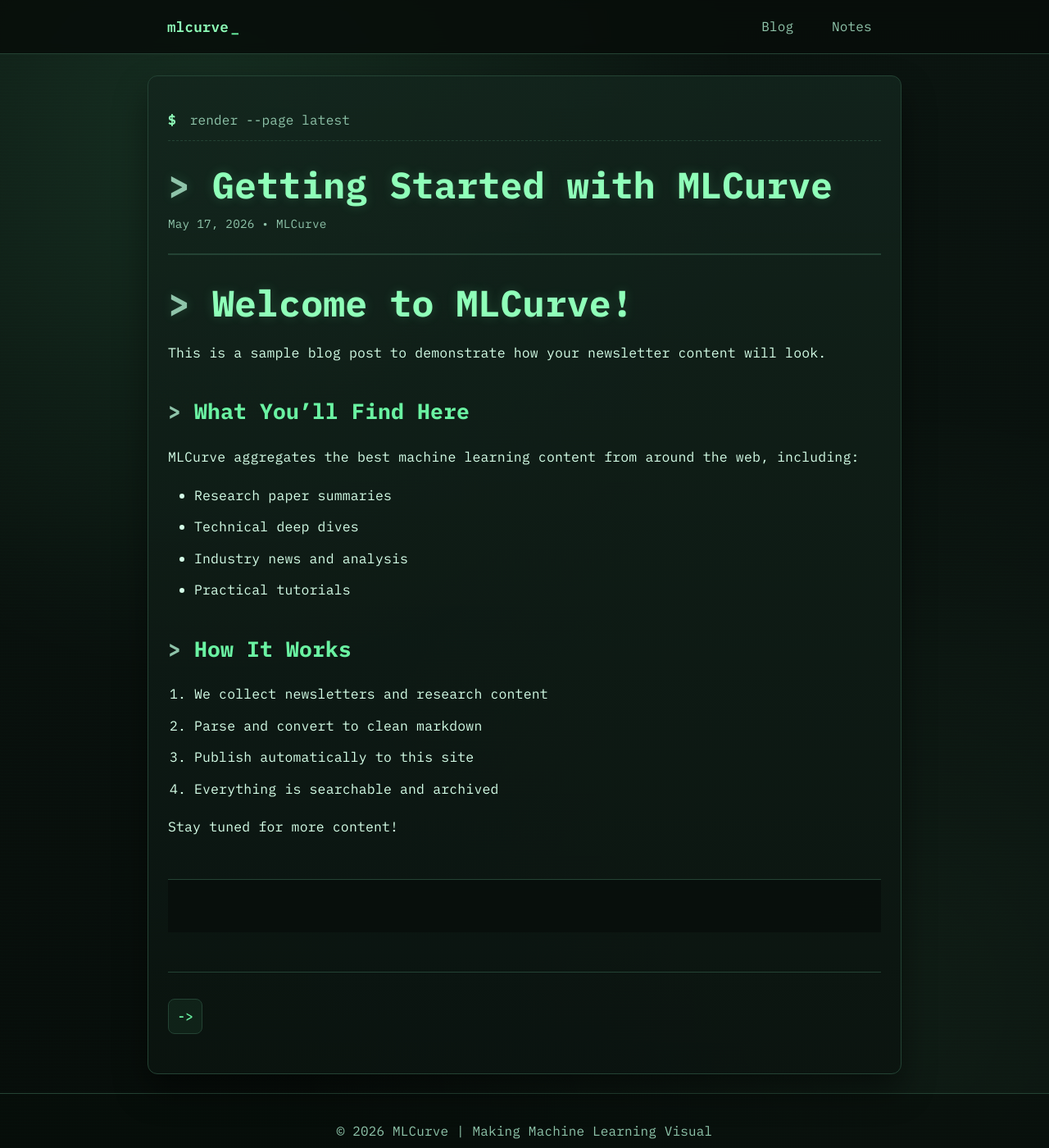
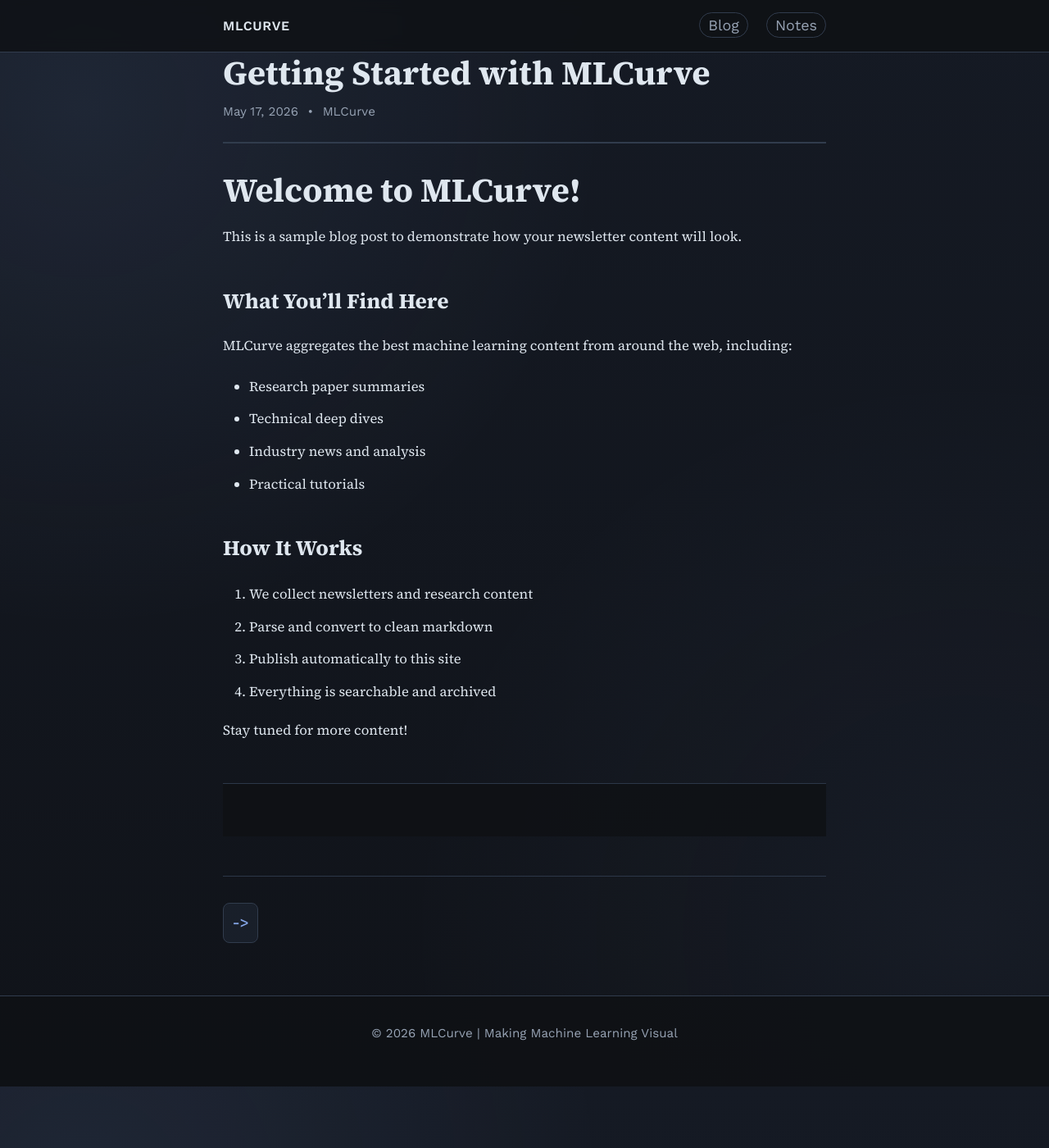
Before and after one commit to pmspraju/mlcurve, a Jekyll site: the page built from index.md, in a window 1280 px wide and 1400 px high. Shown: the whole window at 82% size. Built offline with Jekyll 4.4.1, drawn with Linux system fonts in a browser that asks for light colours.

Commit message:
Change theme

```diff
--- a/_layouts/default.html
+++ b/_layouts/default.html
@@ -6,14 +6,14 @@
     <title>{{ page.title }} | {{ site.title }}</title>
     <link rel="preconnect" href="https://fonts.googleapis.com">
     <link rel="preconnect" href="https://fonts.gstatic.com" crossorigin>
-    <link href="https://fonts.googleapis.com/css2?family=IBM+Plex+Mono:wght@400;500;600;700&display=swap" rel="stylesheet">
+    <link href="https://fonts.googleapis.com/css2?family=Source+Serif+4:opsz,wght@8..60,400;8..60,600;8..60,700&family=Work+Sans:wght@400;500;600&display=swap" rel="stylesheet">
     <link rel="stylesheet" href="/assets/css/style.css">
     {% seo %}
 </head>
-<body class="terminal-theme">
+<body class="reader-theme">
     <header class="site-header">
         <nav class="container">
-            <a href="/" class="logo">mlcurve<span class="cursor">_</span></a>
+            <a href="/" class="logo">mlcurve</a>
             <ul class="nav-links">
                 <li><a href="/blog/">Blog</a></li>
                 <li><a href="/notes/">Notes</a></li>
@@ -21,12 +21,9 @@
         </nav>
     </header>
 
-    <div class="terminal-shell container">
-        <main>
-            <p class="terminal-lead"><span class="prompt">$</span> render --page {{ page.title | downcase | replace: ' ', '-' }}</p>
-            {{ content }}
-        </main>
-    </div>
+    <main class="container">
+        {{ content }}
+    </main>
 
     <footer>
         <div class="container">
--- a/assets/css/style.css
+++ b/assets/css/style.css
@@ -1,17 +1,17 @@
-/* MLCurve Terminal Theme */
+/* MLCurve Reader Theme */
 
 :root {
-    --bg: #070d0a;
-    --bg-layer: #0b1410;
-    --bg-scan: rgba(106, 242, 162, 0.06);
-    --panel: #0f1d17;
-    --panel-soft: #13251d;
-    --text: #d5ffe8;
-    --text-dim: #8fc4aa;
-    --accent: #6af2a2;
-    --accent-strong: #8fffb9;
-    --border: #244334;
-    --shadow: rgba(0, 0, 0, 0.45);
+    --bg: #101319;
+    --bg-soft: #151a24;
+    --surface: #191f2a;
+    --surface-soft: #202839;
+    --text: #dfe7ef;
+    --text-dim: #97a3b4;
+    --accent: #86a8ea;
+    --accent-strong: #abc2f2;
+    --border: #313c4d;
+    --rule: #2c3748;
+    --shadow: rgba(0, 0, 0, 0.32);
 }
 
 * {
@@ -21,40 +21,30 @@
 }
 
 body {
-    font-family: 'IBM Plex Mono', 'Consolas', 'Courier New', monospace;
-    line-height: 1.7;
+    font-family: 'Source Serif 4', Georgia, serif;
+    font-size: 18px;
+    line-height: 1.82;
     color: var(--text);
     background: var(--bg);
     background-image:
-        radial-gradient(circle at 20% 12%, rgba(106, 242, 162, 0.12), transparent 40%),
-        radial-gradient(circle at 85% 85%, rgba(143, 255, 185, 0.06), transparent 45%),
-        linear-gradient(180deg, var(--bg-layer), var(--bg));
-    letter-spacing: 0.01em;
-    position: relative;
-}
-
-body::before {
-    content: '';
-    position: fixed;
-    inset: 0;
-    pointer-events: none;
-    background-image: linear-gradient(to bottom, transparent 0, transparent 2px, var(--bg-scan) 3px);
-    background-size: 100% 4px;
-    opacity: 0.2;
+        radial-gradient(circle at 8% 10%, rgba(134, 168, 234, 0.09), transparent 38%),
+        radial-gradient(circle at 92% 86%, rgba(134, 168, 234, 0.05), transparent 42%),
+        linear-gradient(180deg, var(--bg-soft), var(--bg));
+    text-rendering: optimizeLegibility;
 }
 
 .container {
-    max-width: 920px;
+    max-width: 780px;
     margin: 0 auto;
-    padding: 0 24px;
+    padding: 0 22px;
 }
 
 /* Header */
 .site-header {
-    background: rgba(7, 13, 10, 0.86);
-    backdrop-filter: blur(6px);
+    background: rgba(15, 17, 21, 0.84);
+    backdrop-filter: blur(8px);
     border-bottom: 1px solid var(--border);
-    padding: 1.1rem 0;
+    padding: 0.95rem 0;
     position: sticky;
     top: 0;
     z-index: 20;
@@ -67,11 +57,13 @@ nav {
 }
 
 .logo {
-    font-size: 1.1rem;
+    font-family: 'Work Sans', 'Segoe UI', sans-serif;
+    font-size: 1rem;
     font-weight: 600;
-    color: var(--accent-strong);
+    letter-spacing: 0.04em;
+    text-transform: uppercase;
+    color: var(--text);
     text-decoration: none;
-    text-transform: lowercase;
 }
 
 .nav-links {
@@ -81,85 +73,56 @@ nav {
 }
 
 .nav-links a {
+    font-family: 'Work Sans', 'Segoe UI', sans-serif;
     color: var(--text-dim);
     text-decoration: none;
-    border: 1px solid transparent;
+    border: 1px solid var(--border);
     border-radius: 999px;
-    padding: 0.3rem 0.7rem;
+    padding: 0.24rem 0.62rem;
     transition: border-color 0.2s, color 0.2s, background-color 0.2s;
 }
 
 .nav-links a:hover {
-    color: var(--accent-strong);
-    border-color: var(--border);
-    background: rgba(106, 242, 162, 0.08);
+    color: var(--text);
+    border-color: rgba(171, 194, 242, 0.35);
+    background: rgba(134, 168, 234, 0.08);
 }
 
 /* Main Content */
 main {
-    padding: 2.5rem 0 3rem;
+    padding: 2.35rem 0 3.2rem;
     min-height: calc(100vh - 250px);
 }
 
-.terminal-shell {
-    margin-top: 1.6rem;
-    margin-bottom: 1.4rem;
-    border: 1px solid var(--border);
-    border-radius: 12px;
-    background: linear-gradient(180deg, rgba(19, 37, 29, 0.86), rgba(11, 20, 16, 0.92));
-    box-shadow: 0 20px 40px var(--shadow);
-    position: relative;
-    overflow: hidden;
-}
-
-.terminal-lead {
-    margin-bottom: 1.7rem;
-    color: var(--text-dim);
-    border-bottom: 1px dashed var(--border);
-    padding-bottom: 0.7rem;
-}
-
-.prompt {
-    color: var(--accent-strong);
-    margin-right: 0.45rem;
-    font-weight: 700;
-}
-
 h1 {
-    font-size: clamp(2rem, 4vw, 2.8rem);
-    margin-bottom: 1.1rem;
-    color: var(--accent-strong);
-    line-height: 1.2;
-    text-shadow: 0 0 14px rgba(106, 242, 162, 0.2);
-}
-
-h1::before,
-h2::before,
-h3::before {
-    content: '> ';
-    color: var(--text-dim);
+    font-size: clamp(1.9rem, 3.7vw, 2.55rem);
+    margin-bottom: 1rem;
+    color: var(--text);
+    line-height: 1.24;
 }
 
 h2 {
-    font-size: 1.65rem;
-    margin-top: 2rem;
-    margin-bottom: 1rem;
-    color: var(--accent);
+    font-size: 1.62rem;
+    margin-top: 2.35rem;
+    margin-bottom: 0.9rem;
+    color: var(--text);
 }
 
 h3 {
-    font-size: 1.25rem;
-    margin-top: 1.5rem;
-    margin-bottom: 0.5rem;
-    color: var(--accent-strong);
+    font-size: 1.2rem;
+    margin-top: 1.7rem;
+    margin-bottom: 0.55rem;
+    color: var(--text);
 }
 
 p {
-    margin-bottom: 1rem;
+    margin-bottom: 1.12rem;
 }
 
 a {
     color: var(--accent);
+    text-decoration-thickness: 1px;
+    text-underline-offset: 2px;
     transition: color 0.2s;
 }
 
@@ -169,45 +132,35 @@ a:hover {
 
 hr {
     border: 0;
-    border-top: 1px dashed var(--border);
+    border-top: 1px solid var(--rule);
     margin: 2rem 0;
 }
 
 /* Post Previews */
 .post-list {
-    margin-top: 2rem;
+    margin-top: 2.2rem;
 }
 
 .post-preview {
-    margin-bottom: 1.6rem;
-    padding: 1.2rem;
-    background: rgba(106, 242, 162, 0.04);
-    border: 1px solid var(--border);
-    border-radius: 10px;
-    border-bottom: 1px solid var(--border);
-    position: relative;
+    margin-bottom: 1.5rem;
+    padding: 1.1rem 0;
+    background: none;
+    border: 0;
+    border-bottom: 1px solid var(--rule);
 }
 
-.post-preview::before {
-    content: 'entry.log';
-    position: absolute;
-    top: -0.62rem;
-    left: 0.8rem;
-    font-size: 0.68rem;
-    color: var(--text-dim);
-    background: var(--bg-layer);
-    border: 1px solid var(--border);
-    border-radius: 999px;
-    padding: 0.08rem 0.5rem;
+.post-preview:first-child {
+    border-top: 1px solid var(--rule);
 }
 
 .post-preview:last-child {
-    border-bottom: 1px solid var(--border);
+    margin-bottom: 0;
 }
 
 .post-preview h3 {
     margin-top: 0;
-    margin-bottom: 0.5rem;
+    margin-bottom: 0.35rem;
+    font-size: 1.35rem;
 }
 
 .post-preview h3 a {
@@ -221,29 +174,31 @@ hr {
 
 .post-meta {
     color: var(--text-dim);
-    font-size: 0.9rem;
-    margin-bottom: 0.5rem;
+    font-size: 0.95rem;
+    margin-bottom: 0.4rem;
+    font-family: 'Work Sans', 'Segoe UI', sans-serif;
 }
 
 .excerpt {
     color: var(--text-dim);
-    margin: 1rem 0;
+    margin: 0.75rem 0;
 }
 
 .read-more {
     color: var(--accent);
     text-decoration: none;
     font-weight: 500;
+    font-family: 'Work Sans', 'Segoe UI', sans-serif;
     border: 1px solid var(--border);
-    border-radius: 8px;
+    border-radius: 999px;
     display: inline-block;
-    padding: 0.26rem 0.55rem;
-    background: rgba(106, 242, 162, 0.08);
+    padding: 0.2rem 0.55rem;
+    background: rgba(134, 168, 234, 0.08);
     transition: border-color 0.2s, color 0.2s, transform 0.2s;
 }
 
 .read-more:hover {
-    border-color: rgba(143, 255, 185, 0.65);
+    border-color: rgba(171, 194, 242, 0.5);
     transform: translateY(-1px);
 }
 
@@ -259,16 +214,16 @@ hr {
 }
 
 .post-content {
-    font-size: 1.03rem;
-    line-height: 1.85;
+    font-size: 1.04rem;
+    line-height: 1.9;
 }
 
 .post-content img {
     max-width: 100%;
     height: auto;
-    margin: 2rem 0;
+    margin: 2.1rem 0;
     border-radius: 8px;
-    box-shadow: 0 10px 24px var(--shadow);
+    box-shadow: 0 12px 26px var(--shadow);
     border: 1px solid var(--border);
 }
 
@@ -282,44 +237,34 @@ hr {
 }
 
 .post-content code {
-    background: var(--panel-soft);
+    background: var(--surface-soft);
     padding: 2px 6px;
     border-radius: 4px;
-    font-family: inherit;
+    font-family: 'Work Sans', 'Segoe UI', sans-serif;
     font-size: 0.9em;
-    color: var(--accent-strong);
-    border: 1px solid rgba(106, 242, 162, 0.2);
+    color: var(--text);
+    border: 1px solid var(--border);
 }
 
 .post-content pre {
-    background: var(--panel);
+    background: var(--surface);
     padding: 1rem;
     border-radius: 8px;
     overflow-x: auto;
     margin: 1.5rem 0;
     border: 1px solid var(--border);
-    position: relative;
-}
-
-.post-content pre::before {
-    content: '$ mlcurve run';
-    display: block;
-    color: var(--text-dim);
-    font-size: 0.8rem;
-    margin-bottom: 0.6rem;
-    padding-bottom: 0.6rem;
-    border-bottom: 1px dashed var(--border);
 }
 
 .post-content pre code {
     background: none;
     padding: 0;
+    border: 0;
 }
 
 .post-footer {
     margin-top: 3rem;
     padding-top: 2rem;
-    border-top: 1px solid var(--border);
+    border-top: 1px solid var(--rule);
     color: var(--text-dim);
 }
 
@@ -327,9 +272,10 @@ hr {
 .post-navigation {
     margin-top: 3rem;
     padding-top: 2rem;
-    border-top: 1px solid var(--border);
+    border-top: 1px solid var(--rule);
     display: flex;
     justify-content: space-between;
+    gap: 1rem;
 }
 
 .prev-post,
@@ -337,10 +283,11 @@ hr {
     color: var(--accent);
     text-decoration: none;
     font-weight: 500;
+    font-family: 'Work Sans', 'Segoe UI', sans-serif;
     border: 1px solid var(--border);
     border-radius: 8px;
     padding: 0.45rem 0.65rem;
-    background: rgba(106, 242, 162, 0.06);
+    background: rgba(134, 168, 234, 0.07);
 }
 
 /* Topics Grid */
@@ -352,7 +299,7 @@ hr {
 }
 
 .topic {
-    background: var(--panel);
+    background: var(--surface);
     padding: 1.5rem;
     border-radius: 8px;
     transition: transform 0.2s, box-shadow 0.2s, border-color 0.2s;
@@ -362,7 +309,7 @@ hr {
 .topic:hover {
     transform: translateY(-3px);
     box-shadow: 0 12px 24px var(--shadow);
-    border-color: rgba(143, 255, 185, 0.45);
+    border-color: rgba(158, 188, 255, 0.5);
 }
 
 .topic h3 {
@@ -372,16 +319,18 @@ hr {
 
 /* Footer */
 footer {
-    background: rgba(7, 13, 10, 0.65);
+    background: rgba(15, 17, 21, 0.85);
     padding: 2rem 0;
     margin-top: 0;
     text-align: center;
     color: var(--text-dim);
     border-top: 1px solid var(--border);
+    font-family: 'Work Sans', 'Segoe UI', sans-serif;
+    font-size: 0.95rem;
 }
 
 strong {
-    color: var(--accent-strong);
+    color: var(--text);
 }
 
 blockquote {
@@ -389,19 +338,33 @@ blockquote {
     padding: 0.4rem 1rem;
     margin: 1rem 0;
     color: var(--text-dim);
-    background: rgba(106, 242, 162, 0.03);
+    background: rgba(134, 168, 234, 0.05);
 }
 
-.cursor {
-    display: inline-block;
-    margin-left: 0.15rem;
-    color: var(--accent);
-    animation: blink 1.1s steps(1) infinite;
+table {
+    width: 100%;
+    border-collapse: collapse;
+    margin: 1.5rem 0;
+    border: 1px solid var(--border);
 }
 
-@keyframes blink {
-    0%, 49% { opacity: 1; }
-    50%, 100% { opacity: 0; }
+th,
+td {
+    text-align: left;
+    padding: 0.6rem 0.75rem;
+    border-bottom: 1px solid var(--rule);
+}
+
+th {
+    font-family: 'Work Sans', 'Segoe UI', sans-serif;
+    font-weight: 600;
+    color: var(--text);
+    background: rgba(134, 168, 234, 0.05);
+}
+
+.separator {
+    margin: 0 0.4rem;
+    color: var(--text-dim);
 }
 
 /* Responsive */
@@ -410,8 +373,8 @@ blockquote {
         padding: 0 16px;
     }
 
-    h1 { font-size: 1.8rem; }
-    h2 { font-size: 1.5rem; }
+    h1 { font-size: 1.72rem; }
+    h2 { font-size: 1.42rem; }
 
     .site-header {
         position: static;
@@ -428,6 +391,10 @@ blockquote {
         flex-wrap: wrap;
     }
 
+    body {
+        font-size: 17px;
+    }
+
     .topics-grid {
         grid-template-columns: 1fr;
     }
@@ -436,18 +403,4 @@ blockquote {
         flex-direction: column;
         gap: 1rem;
     }
-
-    .terminal-shell {
-        margin-top: 1rem;
-    }
-
-    .terminal-meta {
-        gap: 0.5rem;
-    }
-
-    h1::before,
-    h2::before,
-    h3::before {
-        content: '';
-    }
 }
```
